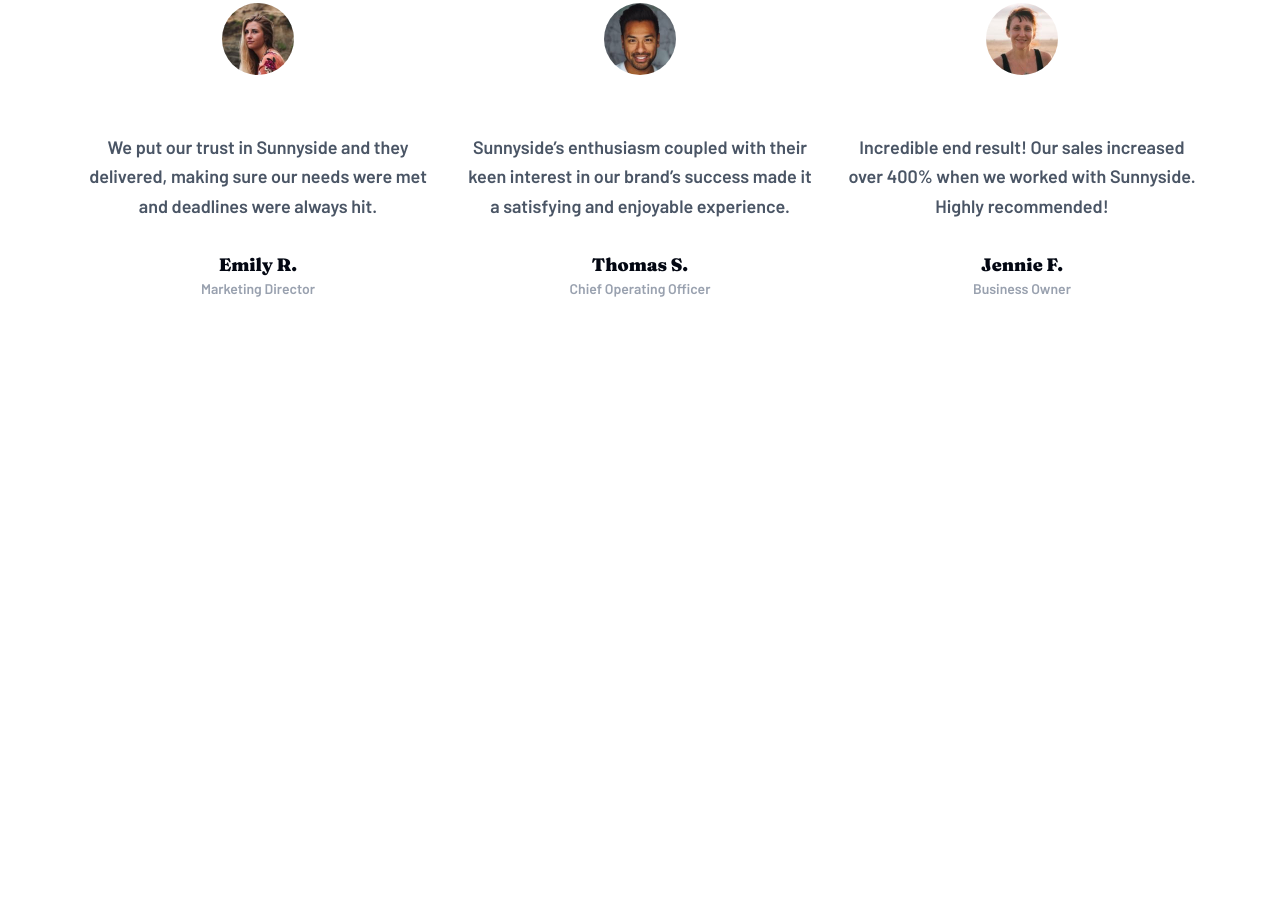
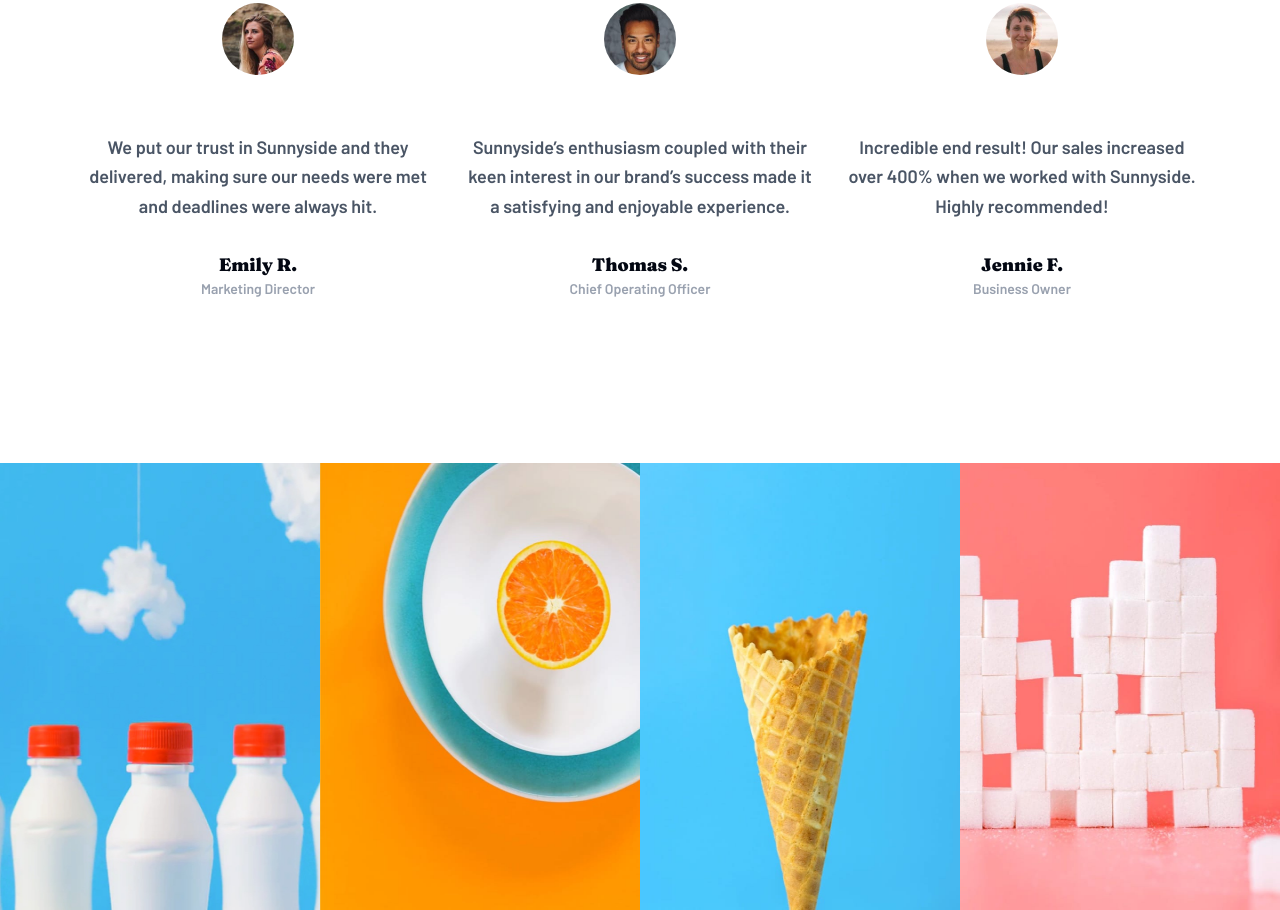
Before and after one commit to runny-life/sunnyside-agency-landing-page, a website: page index.html in a window 1280 px wide. Shown: the part 2731-3641 px from the top of the page. Before the commit the page ends 3194 px from the top, so only its background shows below. Drawn offline with Linux system fonts and the light colour scheme.

Commit message:
feat: add section gallery

```diff
--- a/index.html
+++ b/index.html
@@ -364,6 +364,67 @@
           </article>
         </div>
       </section>
+      <section
+        class="grid grid-cols-2 lg:grid-cols-4 col-span-full min-h-94 md:min-h-192.5 lg:min-h-111.75"
+      >
+        <h2 class="visually-hidden">Gallery</h2>
+        <picture>
+          <source
+            media="(min-width: 768px)"
+            srcset="/src/assets/images/desktop/image-gallery-milkbottles.jpg"
+          />
+          <img
+            class="w-full h-full"
+            src="/src/assets/images/mobile/image-gallery-milkbottles.jpg"
+            alt=""
+            width="376"
+            height="376"
+            loading="lazy"
+          />
+        </picture>
+        <picture>
+          <source
+            media="(min-width: 768px)"
+            srcset="/src/assets/images/desktop/image-gallery-orange.jpg"
+          />
+          <img
+            class="w-full h-full"
+            src="/src/assets/images/mobile/image-gallery-orange.jpg"
+            alt=""
+            width="376"
+            height="376"
+            loading="lazy"
+          />
+        </picture>
+        <picture>
+          <source
+            media="(min-width: 768px)"
+            srcset="/src/assets/images/desktop/image-gallery-cone.jpg"
+          />
+          <img
+            class="w-full h-full"
+            src="/src/assets/images/mobile/image-gallery-cone.jpg"
+            alt=""
+            width="376"
+            height="376"
+            loading="lazy"
+          />
+        </picture>
+        <picture>
+          <source
+            media="(min-width: 768px)"
+            srcset="/src/assets/images/desktop/image-gallery-sugarcubes.jpg"
+          />
+          <img
+            class="w-full h-full"
+            src="/src/assets/images/mobile/image-gallery-sugar-cubes.jpg"
+            alt=""
+            width="376"
+            height="376"
+            loading="lazy"
+          />
+        </picture>
+      </section>
     </main>
   </body>
 </html>
--- a/src/styles/input.css
+++ b/src/styles/input.css
@@ -121,3 +121,17 @@
     @apply text-preset-10 font-barlow text-grey-550;
   }
 }
+
+@layer utilities {
+  .visually-hidden {
+    position: absolute;
+    width: 1px;
+    height: 1px;
+    padding: 0;
+    margin: -1px;
+    overflow: hidden;
+    clip: rect(0, 0, 0, 0);
+    white-space: nowrap;
+    border-width: 0;
+  }
+}
```
Also changed, not shown: src/styles/output.css.
